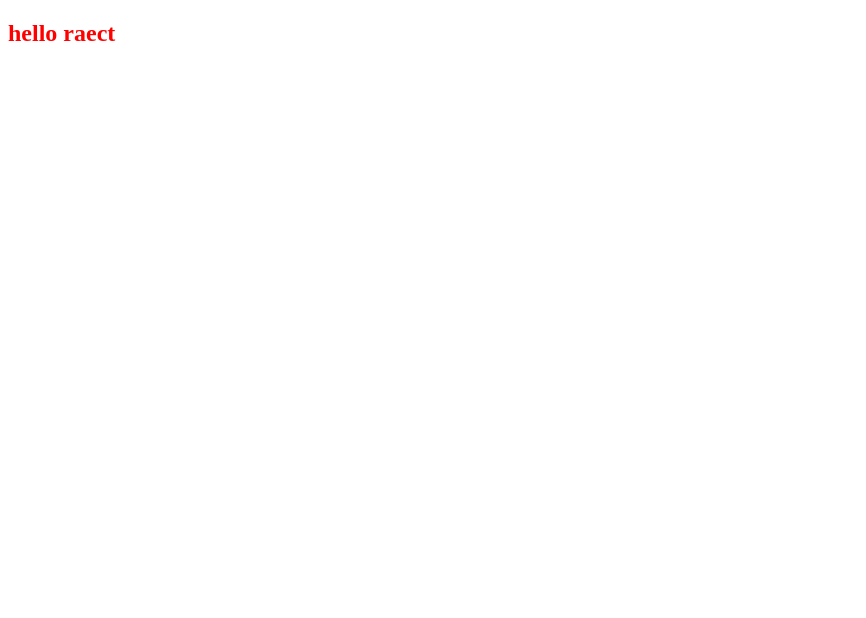
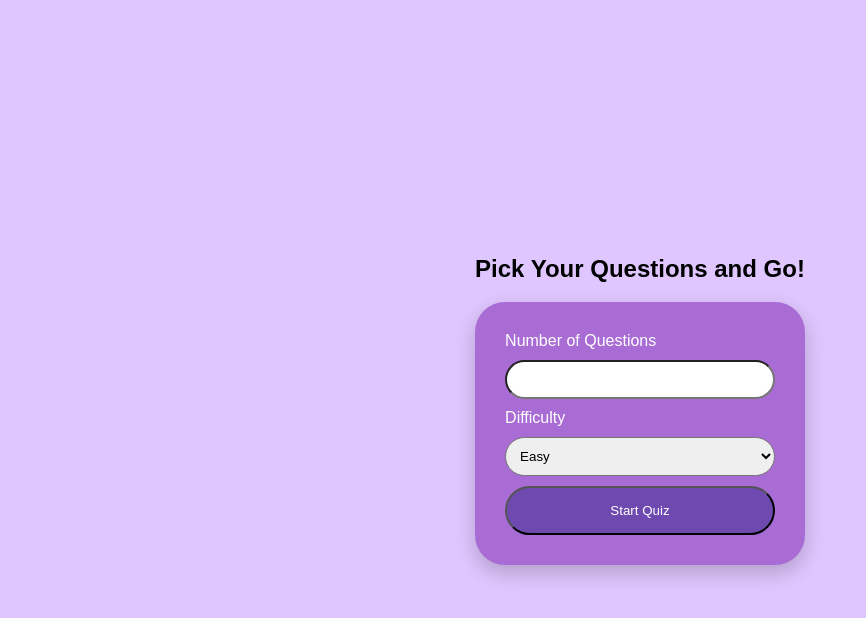
Before and after one commit to hamza-ab-alt/Sport-Quize, a React (Vite) app: page / in a window 1280 px wide. Shown: the top 618 px of the page, without its empty margins (0-866 px from the left). Built offline with nearby package versions, Linux system fonts and the light colour scheme.

Commit message:
realisation du formulaire avec nomber of Q and diffuclty

```diff
--- a/src/App.css
+++ b/src/App.css
@@ -1,3 +1,46 @@
-h2{
-  color: red;
+body {
+  margin: 0;
+  height: 100vh;
+  display: flex;
+  justify-content: center;
+  align-items: center;
+  font-family: Arial, sans-serif;
+    background-color: #DFC6FE;
 }
+
+.container {
+  text-align: center;
+}
+form{
+  display: flex;
+  flex-direction: column;
+  background-color: #A96CD5;
+  gap: 10px;
+   box-shadow: 0 8px 20px rgba(0,0,0,0.2);
+   padding: 30px;
+   border-radius: 30px;
+   color: white;
+}
+label{
+  text-align: start;
+
+}
+input{
+  border-radius: 20px;
+  padding: 10px;
+}
+select{
+padding: 10px 40px 10px 10px;
+  border-radius: 20px;
+}
+button  {
+  border-radius: 30px;
+  padding: 15px;
+  cursor: pointer;
+  color: white;
+    background-color: #6E49B0;
+
+}
+button:hover{
+  background-color: #6E49B0;
+}
--- a/src/App.jsx
+++ b/src/App.jsx
@@ -3,7 +3,22 @@ import "./App.css";
 export default function App() {
   return (
     <>
-      <h2>hello raect</h2>
+    <div className="container">
+      <h2>Pick Your Questions and Go!</h2>
+      <form>
+          <label>Number of Questions</label>
+    <input type="number" />
+
+    <label>Difficulty</label>
+    <select>
+      <option>Easy</option>
+      <option>Medium</option>
+      <option>Hard</option>
+    </select>
+
+    <button>Start Quiz</button>
+      </form>
+      </div>
     </>
   );
 }
```
